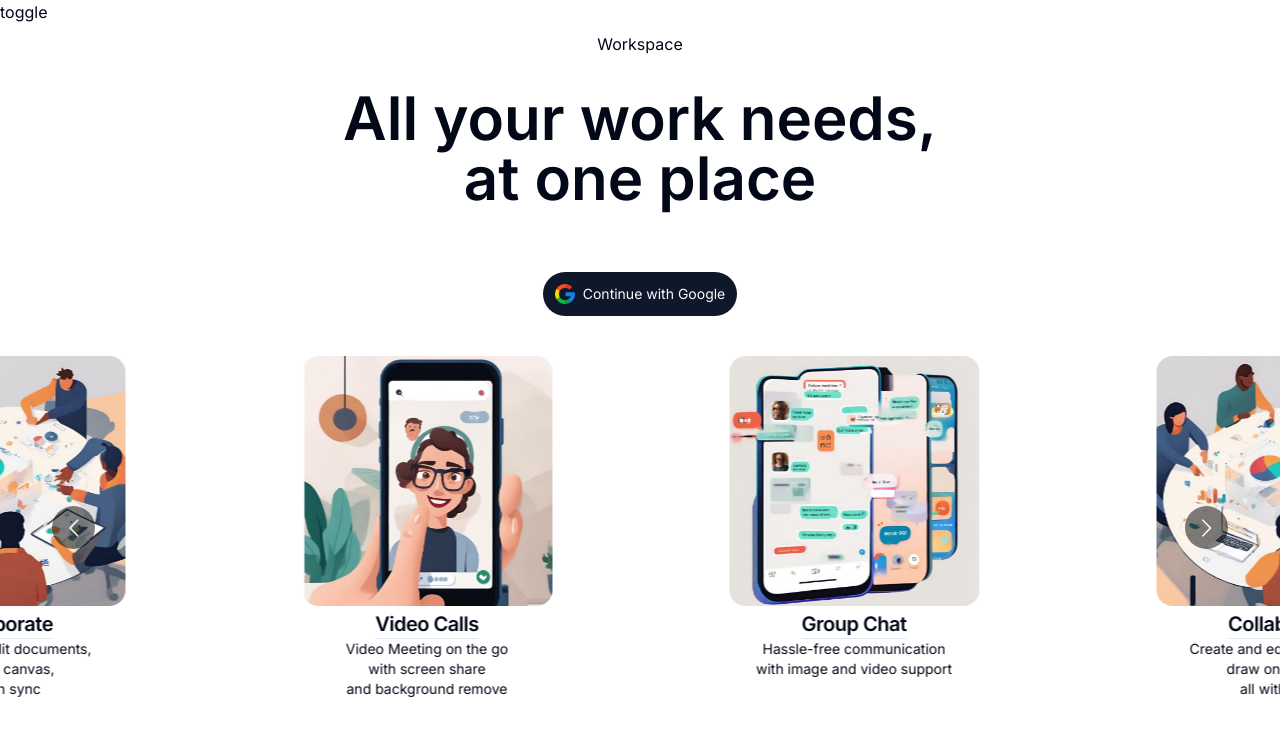
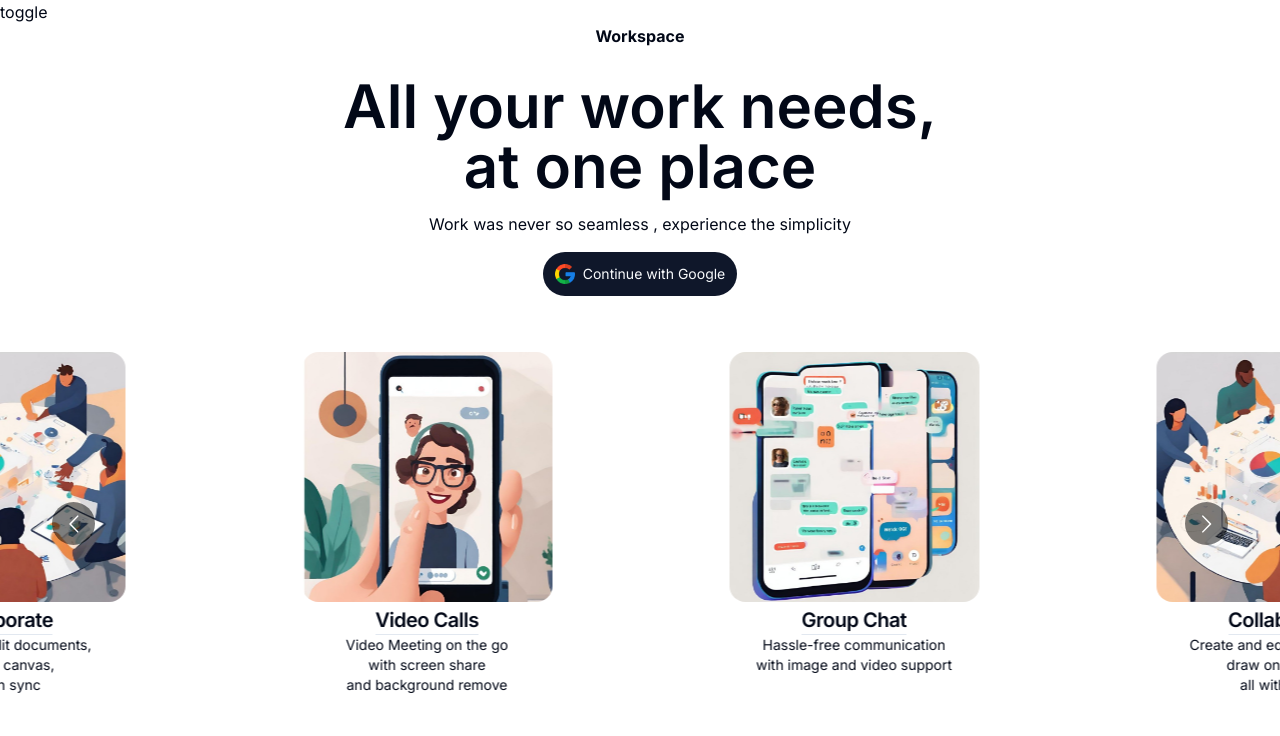
Before and after one commit to Udassi-Pawan/workspace-frontend, a Next.js app: page /login in a window 1280 px wide. Shown: the top 736 px of the page. Built offline with nearby package versions, Linux system fonts and the light colour scheme; no server answers.

Commit message:
updated landing page des

```diff
--- a/app/login/page.tsx
+++ b/app/login/page.tsx
@@ -6,8 +6,8 @@ import { useTheme } from "next-themes";
 import { useEffect, useState } from "react";
 
 export default function Home() {
-  const mobileBreakpoint = 550; // Example breakpoint for mobile devices
-  const [centerMode, setCenterMode] = useState(false); // Initialize with false for mobile
+  const mobileBreakpoint = 550;
+  const [centerMode, setCenterMode] = useState(false);
 
   useEffect(() => {
     const handleResize = () => {
@@ -18,18 +18,14 @@ export default function Home() {
       }
     };
 
-    // Add a listener for the window resize event
     window.addEventListener("resize", handleResize);
 
-    // Initial check on component mount
     handleResize();
 
-    // Clean up the event listener on component unmount
     return () => {
       window.removeEventListener("resize", handleResize);
     };
-  }, []); // Empty dependency array to run this effect only once on mount
-
+  }, []);
   const { setTheme, theme } = useTheme();
   const themeHandler = async function () {
     const newTheme = theme === "light" ? "dark" : "light";
@@ -61,35 +57,38 @@ export default function Home() {
     desktop: {
       breakpoint: { max: 3000, min: 1024 },
       items: 3,
-      slidesToSlide: 1, // optional, default to 1.
+      slidesToSlide: 1,
     },
     tablet: {
       breakpoint: { max: 1024, min: 780 },
       items: 2,
-      slidesToSlide: 1, // optional, default to 1.
+      slidesToSlide: 1,
     },
     mobile: {
       breakpoint: { max: 780, min: 0 },
       items: 1,
-      slidesToSlide: 1, // optional, default to 1.
+      slidesToSlide: 1,
     },
   };
   return (
     <div>
       <button onClick={themeHandler}>toggle</button>
 
-      <div className="flex flex-col items-center flex-start justify-start gap-8">
-        <h5 className="mt-2">Workspace</h5>
-        <div className="text-center flex flex-col items-center justify-center">
+      <div className="flex flex-col items-center flex-start justify-start gap-2">
+        <h5 className="mt-0 mb-5 font-bold">Workspace</h5>
+        <div className="mb-2 text-center flex flex-col items-center justify-center">
           <h1 className="text-6xl font-semibold"> All your work needs,</h1>
           <h1 className="text-6xl font-semibold"> at one place</h1>
         </div>
+        <h5 className="">
+          Work was never so seamless , experience the simplicity
+        </h5>
         <div />
 
         <Signin />
       </div>
 
-      <div className="mt-10">
+      <div className="mt-14">
         <Carousel
           additionalTransfrom={0}
           arrows
```
